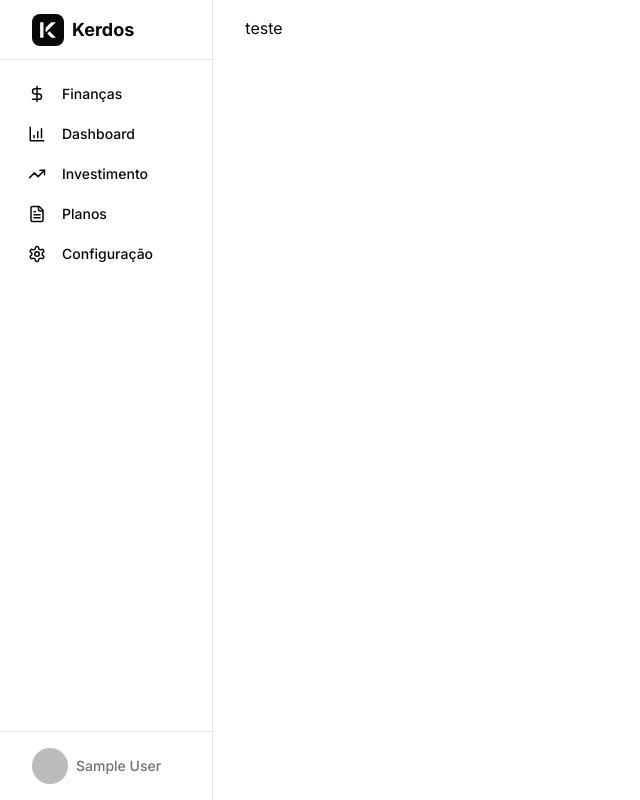
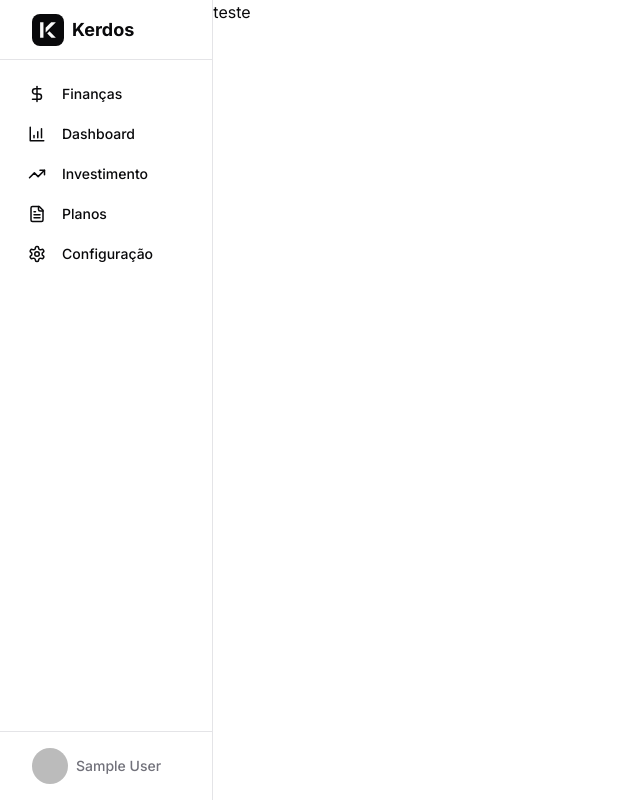
Before and after one commit to MatheusAltrao/Kerdos, a Next.js app: page /home/notices in a window 1280 px wide. Shown: the whole page, without its empty margins (0-640 px from the left). Built offline with nearby package versions, Linux system fonts and the light colour scheme; no server answers; sample sign-in values are in the browser's storage.

Commit message:
fix: teste3

```diff
--- a/src/app/globals.css
+++ b/src/app/globals.css
@@ -114,7 +114,7 @@
   @apply bg-border;
 }
 
-::-webkit-scrollbar {
+/* ::-webkit-scrollbar {
   width: 4px;
   height: 4px;
 }
@@ -127,3 +127,4 @@
   background: #f4f4f5;
   border-radius: 10px;
 }
+ */
--- a/src/app/home/dashboard/page.tsx
+++ b/src/app/home/dashboard/page.tsx
@@ -1,6 +1,5 @@
 "use client";
 import Pie from "@/components/charts/Pie";
-import Container from "@/components/content/Container";
 import useDateRange from "@/hooks/useDateRange";
 import { FinancesProps } from "@/utils/finances.type";
 import axios from "axios";
@@ -84,8 +83,7 @@ const Dashboard = () => {
   const verifyPaymentType = withdraw === 0 && deposit === 0;
 
   return (
-    <Container>
-      <div className=" flex w-full flex-1 flex-col gap-8 overflow-y-auto ">
+    <div className=" flex w-full flex-1 flex-col gap-8 bg-blue-500 px-4 py-4 xl:px-8">
       <div className="grid w-full grid-cols-1 gap-6 xl:grid-cols-3">
         <Card
           amount={depositAmount}
@@ -148,7 +146,6 @@ const Dashboard = () => {
         </div>
       </div>
     </div>
-    </Container>
   );
 };
 
--- a/src/app/home/investment/page.tsx
+++ b/src/app/home/investment/page.tsx
@@ -1,4 +1,3 @@
-import Container from "@/components/content/Container";
 import { Separator } from "@/components/ui/separator";
 import CoinsCard from "./components/CoinsCard";
 import StockCard from "./components/StockCard";
@@ -113,12 +112,9 @@ const Investiment = async () => {
   const selic = fetchTaxesArray.map((item: any) => item.selic);
 
   return (
-    <Container>
-      <div className=" flex w-full flex-1 flex-col gap-8 overflow-y-auto ">
+    <div className=" flex w-full flex-1 flex-col gap-8 overflow-y-auto px-4 py-4 xl:px-8 ">
       <div className="space-y-4">
-          <h2 className="font-medium uppercase text-muted-foreground">
-            Moedas
-          </h2>
+        <h2 className="font-medium uppercase text-muted-foreground">Moedas</h2>
         <div className="grid w-full grid-cols-1 gap-4  xl:grid-cols-4">
           {currencies.map((currencie, index) => (
             <CoinsCard
@@ -156,7 +152,6 @@ const Investiment = async () => {
         </div>
       </div>
     </div>
-    </Container>
   );
 };
 
--- a/src/components/content/Container.tsx
+++ b/src/components/content/Container.tsx
@@ -6,13 +6,7 @@ interface ContainerProps {
 }
 
 const Container = ({ children, className }: ContainerProps) => {
-  return (
-    <div
-      className={`flex  min-h-screen flex-1    px-4 py-4 xl:px-8 ${className}`}
-    >
-      {children}
-    </div>
-  );
+  return <div className={`flex flex-1     ${className}`}>{children}</div>;
 };
 
 export default Container;
--- a/src/components/sidebar/Sidebar.tsx
+++ b/src/components/sidebar/Sidebar.tsx
@@ -13,7 +13,7 @@ const Sidebar = ({ children }: SidebarProps) => {
   const { data } = useSession();
 
   return (
-    <main className="flex h-screen w-screen flex-1  ">
+    <main className="flex h-screen max-h-screen w-screen flex-1 overflow-hidden  ">
       <div className="grid h-screen w-full grid-cols-[60px_5fr]  xl:grid-cols-[1fr_5fr]">
         <div className="flex flex-1 flex-col border-r border-border ">
           <Header />
@@ -26,7 +26,7 @@ const Sidebar = ({ children }: SidebarProps) => {
           </div>
         </div>
 
-        {children}
+        <div className="h-screen overflow-y-auto ">{children}</div>
       </div>
     </main>
   );
```
Lines whose indentation alone changed are shown as unchanged.
